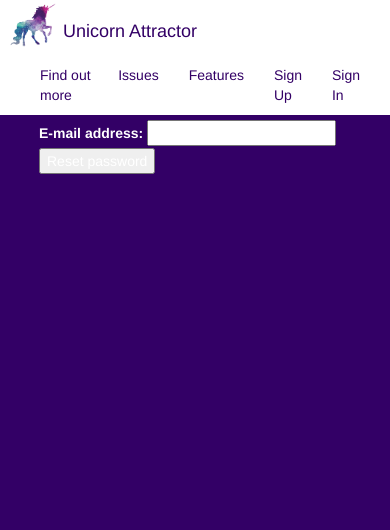
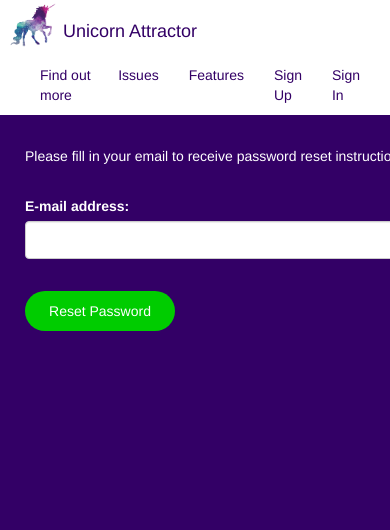
Before and after one commit to kmaaallen/unicorn-attractor-milestone, a Django app: page /accounts/password_reset/ in a window 390 px wide; the page is wider, and only the part inside the window is pictured. Shown: the top 530 px of that part. Run offline with Django 3.2, Linux system fonts and the light colour scheme; some libraries are stand-ins or nearby versions.

Commit message:
styled reset form

```diff
--- a/static/css/style.css
+++ b/static/css/style.css
@@ -135,6 +135,33 @@ h1.landing-title{
     max-height: 170px;
 }
 
+.password-reset-form{
+    width: 100%;
+    color:#ffffff;
+    margin-left:25px;
+    margin-top: 50px;
+}
+
+#id_email{
+    display: block;
+    width: 100%;
+    height: 38px;
+    padding: 8px 12px;
+    font-size: 14px;
+    line-height: 1.42857143;
+    color: #555555;
+    background-color: #ffffff;
+    background-image: none;
+    border: 1px solid #cccccc;
+    border-radius: 4px;
+    -webkit-box-shadow: inset 0 1px 1px rgba(0,0,0,0.075);
+    box-shadow: inset 0 1px 1px rgba(0,0,0,0.075);
+    -webkit-transition: border-color ease-in-out .15s,-webkit-box-shadow ease-in-out .15s;
+    -o-transition: border-color ease-in-out .15s,box-shadow ease-in-out .15s;
+    transition: border-color ease-in-out .15s,box-shadow ease-in-out .15s;
+    margin-bottom: 10px;
+}
+
 /* sign-up-pages */
 .sign-up-unicorn{
     height:100%;
@@ -268,3 +295,13 @@ h1.landing-title{
     color: #ffffff;
     margin-left:25px;
 }
+
+.reset-btn{
+    width:150px;
+    border: none;
+    height:40px;
+    color: #ffffff;
+    border-radius: 26px;
+    background-color:#00CC00;
+    margin-top:22px;
+}
--- a/templates/registration/password_reset_form.html
+++ b/templates/registration/password_reset_form.html
@@ -4,14 +4,23 @@
 {% block page_title %}Password Reset{% endblock %}
 {% block page_heading %}Password Reset{% endblock %}
 {% block content %}
-<form method="post" class="accountform">
-    <p>Please fill in your email to receive password reset instructions.</p>
-    <br>
-    <div style="display:none">
-        <input type="hidden" value="{{ csrf_token }}" name="csrfmiddlewaretoken">
-    </div>
-     {{ form.email.errors }}
-    <p><label for="id_email" class="required-field">E-mail address:</label> {{ form.email }} <input type="submit" value="Reset password" /></p>
+<h3 class="password-reset-done">Reset your password</h3>
+<form method="post" class="password-reset-form">
+	<p>Please fill in your email to receive password reset instructions.</p>
+	<br>
+    {% csrf_token %}
+    {{ form.email.errors }}
+	<div class="row">
+		<div class="col-md-7">
+			<p>
+				<label for="id_email" class="required-field">E-mail address:</label>
+				{{ form.email }}
+			</p>
+		</div>
+		<div class="col-md-5">
+			<button type="submit" class="reset-btn">Reset Password</button>
+		</div>
+	</div>
 </form>
 
 {% endblock %}
```
